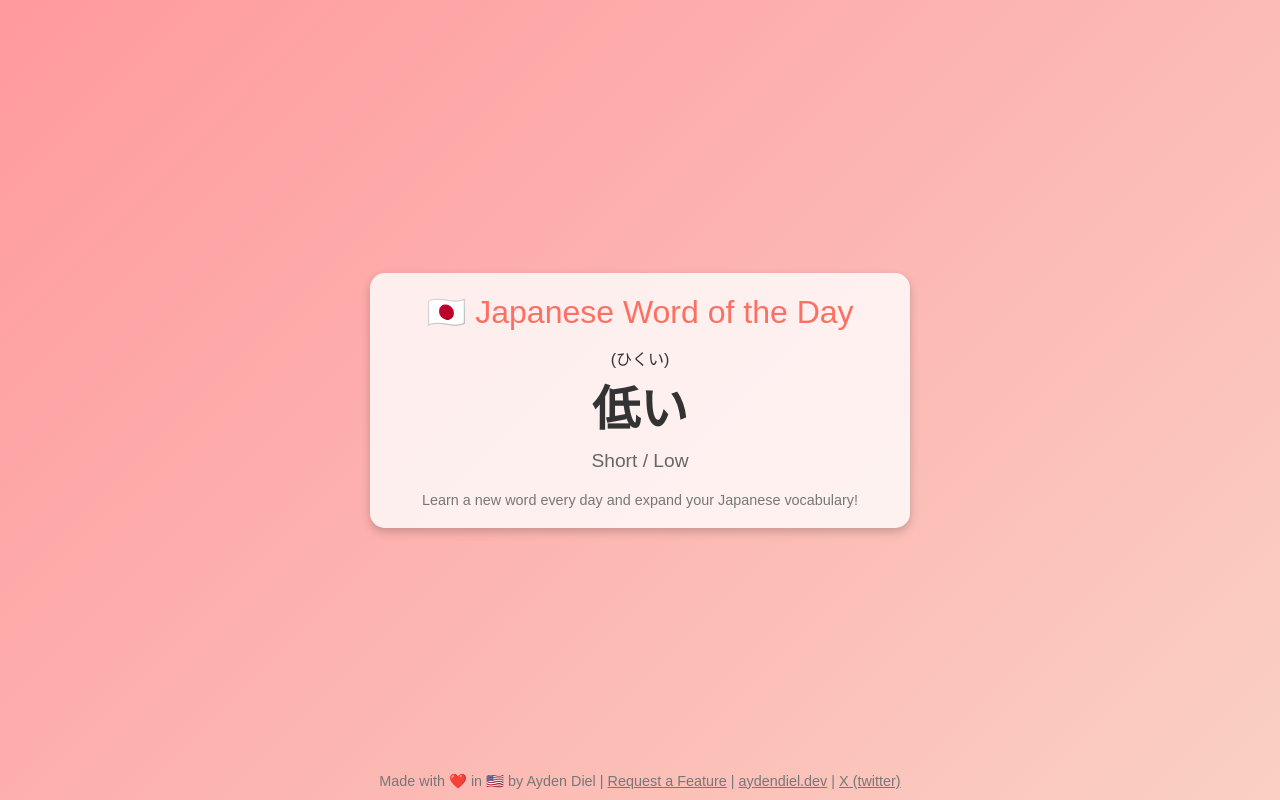
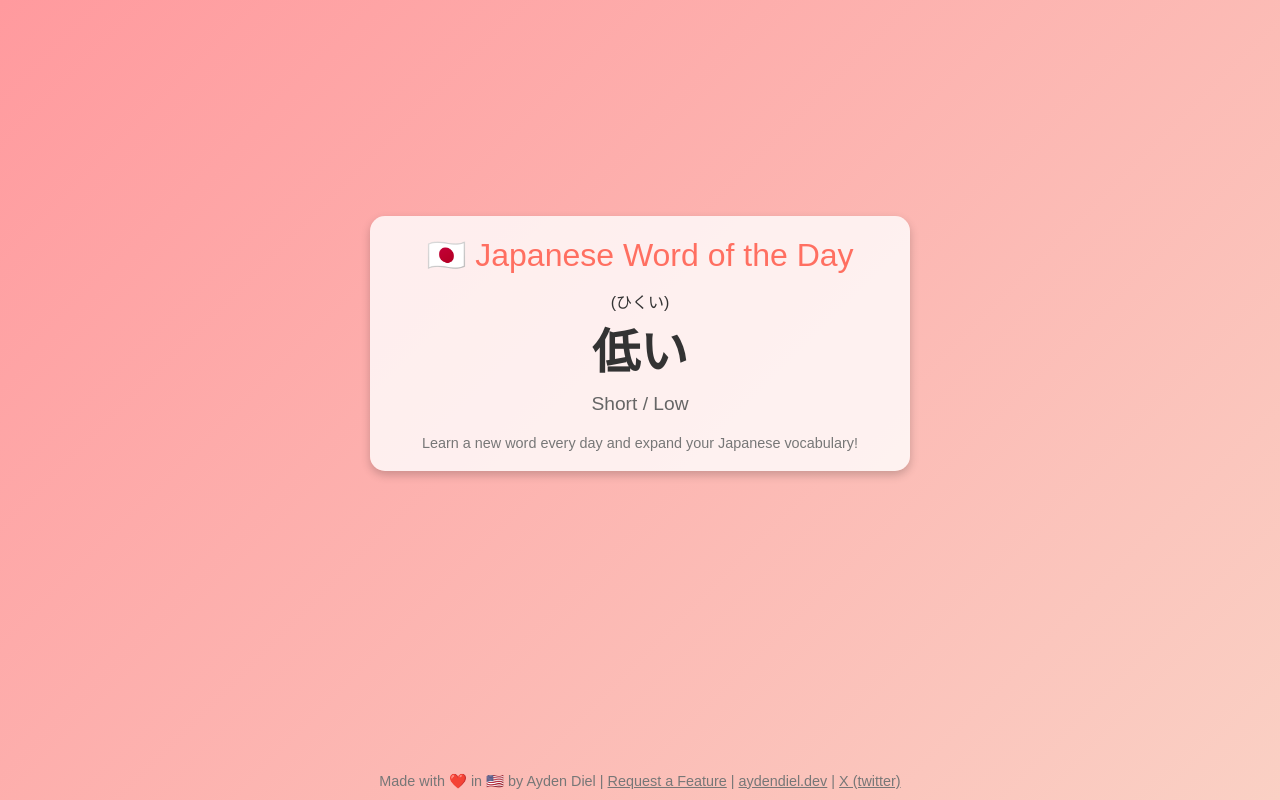
Before and after one commit to leiDnedyA/japanese-word-of-the-day, a plain HTML site: page index.html in a window 1280 px wide. Drawn offline with Linux system fonts and the light colour scheme.

Commit message:
fix: no more overflow :)

```diff
--- a/index.html
+++ b/index.html
@@ -16,20 +16,28 @@
     gtag('config', 'G-V74YTKD4CF');
   </script>
   <style>
+    html,
     body {
       margin: 0;
-      font-family: 'Arial', sans-serif;
-      display: flex;
-      flex-direction: column;
-      justify-content: center;
-      align-items: center;
-      min-height: 100vh;
-      background: linear-gradient(135deg, #ff9a9e 0%, #fad0c4 100%);
-      color: #333;
+      padding: 0;
+      height: 100%;
+      width: 100vw;
     }
 
     a {
       color: inherit;
+    }
+
+    .wrapper {
+      height: 100%;
+      width: 100vw;
+      font-family: 'Arial', sans-serif;
+      display: flex;
+      flex-direction: column;
+      align-items: center;
+      background: linear-gradient(135deg, #ff9a9e 0%, #fad0c4 100%);
+      color: #333;
+      overflow: hidden;
     }
 
     .container {
@@ -38,6 +46,8 @@
       border-radius: 15px;
       padding: 20px;
       box-shadow: 0 4px 10px rgba(0, 0, 0, 0.2);
+      position: relative;
+      top: 27vh;
       max-width: 500px;
       width: 80%;
     }
@@ -70,6 +80,8 @@
     .cardFooter {
       font-size: 0.9rem;
       color: #777;
+      position: relative;
+      bottom: 0;
     }
 
     .footer {
@@ -95,6 +107,7 @@
 </head>
 
 <body>
+  <div class="wrapper">
     <div class="container">
       <div class="title">🇯🇵 Japanese Word of the Day</div>
       <div class="furigana" id="furigana">こんにちは</div>
@@ -109,6 +122,7 @@
       <a href="https://aydendiel.dev" target="_blank">aydendiel.dev</a> |
       <a href="https://x.com/aydendiel" target="_blank">X (twitter)</a>
     </footer>
+  </div>
 
   <script>
 
```
Lines whose indentation alone changed are shown as unchanged.
